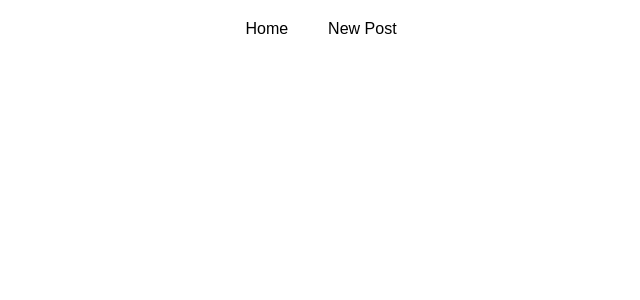
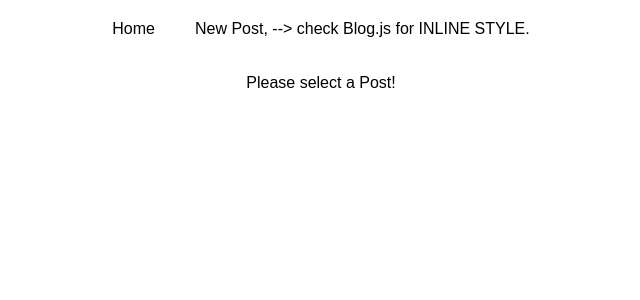
Before and after one commit to frfn/UdemyReactAppPt5, a React (Create React App) app: page /1 in a window 1280 px wide. Shown: the top 300 px of the page, without its empty margins (319-959 px from the left). Built offline with nearby package versions, Linux system fonts and the light colour scheme; no server answers.

Commit message:
added more routing properties, using push() method from this.props.history.push() to push a new page on top of the page stack

```diff
--- a/src/components/Post/Post.js
+++ b/src/components/Post/Post.js
@@ -6,7 +6,7 @@ import "./Post.css";
 const post = (props) => {
     /* props will have info passed from Posts.js + the props from BrowserRouter: history, location, match, staticContext
     because of the withRouter() wrapper! */
-	console.log(props);
+	// console.log(props);
 	return (
 		<article className='Post' onClick={props.clicked}>
 			<h1>{props.title}</h1>
--- a/src/containers/Blog/Blog.js
+++ b/src/containers/Blog/Blog.js
@@ -1,5 +1,5 @@
 import React, { Component } from "react";
-import { Route, NavLink } from "react-router-dom";
+import { Route, NavLink, Switch } from "react-router-dom";
 // import axios from 'axios'
 // import axios from "../../axios";
 
@@ -9,6 +9,7 @@ import { Route, NavLink } from "react-router-dom";
 import "./Blog.css";
 import Posts from "./Posts/Posts";
 import NewPost from "./NewPost/NewPost";
+import FullPost from "./FullPost/FullPost";
 
 class Blog extends Component {
 	render() {
@@ -23,7 +24,7 @@ class Blog extends Component {
 								<NavLink
 									exact
 									to='/'
-                                activeClassName="the-active-class"
+									activeClassName='the-active-class' /* for CSS use, a.the-active-class */
 								>
 									Home
 								</NavLink>
@@ -33,26 +34,35 @@ class Blog extends Component {
 								<NavLink
 									to={{
 										pathname: "/new-post",
-										hash: "#submit" /* for submitting */,
-										search: "?quick-submit=true",
+										hash:
+											"#submit" /* for submitting, the fragment */,
+										search:
+											"?quick-submit=true" /* the query */,
 									}}
 									activeStyle={{
-                                        color: 'blue',
-                                        textDecoration: 'underline'
+										color: "#fa923f",
+										textDecoration: "underline",
 									}}
 								>
-									New Post
+									New Post, --> check Blog.js for INLINE
+									STYLE.
 								</NavLink>
 							</li>
 						</ul>
 					</nav>
 				</header>
 
+				<Switch>
 					{/* path variable is RESERVED word */}
 					{/* '/' root should always be exact because each path has a root. */}
 					<Route path='/' exact component={Posts} />
 					{/* <Route path='/new-post' render={() => <NewPost />} /> */}
 					<Route path='/new-post' component={NewPost} />
+
+					{/* I can set routing here for the post... /:id - dynamic URL, 'id' will be in   */}
+					{/* :num = inside params, we then use in FullPost as this.props.match.params.num */}
+					<Route path='/:num' exact component={FullPost} />
+				</Switch>
 
 				{/* <section className="Posts">
           {posts}
--- a/src/containers/Blog/FullPost/FullPost.js
+++ b/src/containers/Blog/FullPost/FullPost.js
@@ -2,6 +2,10 @@ import React, { Component } from "react";
 import axios from "../../../axios";
 
 import "./FullPost.css";
+
+/* ANYTHING with this.props.id = undefined. I left it there for demo purposes, you can see IN console log */
+/* this.state.loadedPost in this example is the axios data */
+/* this.props are the properties PASSED FROM Blog.js because of the <Route to='/posts/:id/' exact component={FullPost}> tag */
 
 class FullPost extends Component {
 	/* loadedPost - right now, nothing has been loaded! */
@@ -25,9 +29,11 @@ class FullPost extends Component {
 
 	/* Safely fetching data! */
 	/* We have checked the properties as well as the state! */
-	componentDidUpdate() {
+	componentDidMount() {
+		console.log(this.props)
+
 		/* if props.id is TRUE, execute */
-		if (this.props.id) {
+		if (this.props.match.params.num) {
 			/* since loadedPost is NULL, w/o '!this.state.loadedPost', the 'if' condition will NEVER execute */
 			/* this.state.loadedPost checks to see if loadedPost has a value, if it does, true! */
 			/*
@@ -41,12 +47,15 @@ class FullPost extends Component {
 
             only CHANGE when the props.id is changed.
             */
+
+
 			if (
 				!this.state.loadedPost ||
 				(this.state.loadedPost &&
 					this.state.loadedPost.id !== this.props.id)
 			) {
-				axios.get("/posts/" + this.props.id).then((response) => {
+
+				axios.get("/posts/" + this.props.match.params.num).then((response) => {
 					this.setState({
 						loadedPost: response.data,
 					});
@@ -57,7 +66,7 @@ class FullPost extends Component {
 	}
 
 	deletePostHandler = () => {
-		axios.delete("/posts/" + this.props.id).then((response) => {
+		axios.delete("/posts/" + this.props.match.params.num).then((response) => {
 			console.log(response);
 		});
 	};
@@ -66,7 +75,7 @@ class FullPost extends Component {
 		let post = <p style={{ textAlign: "center" }}>Please select a Post!</p>;
 
 		/* This is to show that there IS a call being made, since AXIOS is Promise based, it is ASYNC, so this will show that it IS loading... for user purposes */
-		if (this.props.id) {
+		if (this.props.match.params.id) {
 			post = <p style={{ textAlign: "center" }}>Loading...</p>;
 		}
 
--- a/src/containers/Blog/NewPost/NewPost.js
+++ b/src/containers/Blog/NewPost/NewPost.js
@@ -1,6 +1,5 @@
 import React, { Component } from "react";
 import axios from "../../../axios";
-import { Link } from "react-router-dom";
 
 import "./NewPost.css";
 
@@ -13,7 +12,13 @@ class NewPost extends Component {
 	};
 
 	componentDidMount() {
-		console.log(this.props);
+        console.log(this.props);
+
+        /* Gives the KEY VALUE pair of the search query! */
+        const query = new URLSearchParams(this.props.location.search)
+		for(let params of query.entries()) {
+			console.log(params)
+		}
 	}
 
 	/* I am going to alter some stuff, but will keep original! edit: failed. */
--- a/src/containers/Blog/Posts/Posts.js
+++ b/src/containers/Blog/Posts/Posts.js
@@ -2,11 +2,12 @@ import React, { Component } from "react";
 import Post from "../../../components/Post/Post";
 import axios from "../../../axios";
 import styles from "./Posts.module.css";
+// import { Link } from "react-router-dom";
 
 class Posts extends Component {
 	state = {
 		/* onClick function will have method that sets state for this property! */
-		selectedPostId: null,
+		// selectedPostId: null,
 
 		/* response.data is an Array! the value of posts can be anything but for convention is set to empty list */
 		posts: [],
@@ -15,7 +16,7 @@ class Posts extends Component {
 
 	/* Lifecycle Method */
 	componentDidMount() {
-		console.log(this.props)
+		console.log(this.props);
 
 		/* I am able to shorten path name BECAUSE I created the axios.js instance and made baseURL the link that posts/ will come from */
 		axios
@@ -43,7 +44,7 @@ class Posts extends Component {
 					{
 						/* posts: response.data */
 						posts: updatedPosts,
-					},
+					}
 					// () => {
 					// 	console.log(updatedPosts);
 					// }
@@ -63,15 +64,20 @@ class Posts extends Component {
 	/* if user clicks on post */
 	/* ID is collected from anonymous function, below */
 	postSelectedHandler = (id) => {
-		this.setState(
-			{
-				selectedPostId: id,
-			},
-			// () => {
-			// 	console.log(this.state.selectedPostId);
-			// }
-		);
+		// this.setState(
+		// 	{
+		// 		selectedPostId: id,
+		// 	},
+		// 	// () => {
+		// 	// 	console.log(this.state.selectedPostId);
+		// 	// }
+		// );
 
+		this.props.history.push({
+			pathname: "/" + id
+		});
+
+		// this.props.history.push('/' + id);
 	};
 
 	render() {
@@ -82,6 +88,10 @@ class Posts extends Component {
 		if (!this.state.error) {
 			posts = this.state.posts.map((post) => {
 				return (
+					/* post.id IS from the response.data */
+					/* KEY as we know MUST be in the most OUTER tag */
+					/* clicking the LINK, I will be redirected to that PATH URL */
+					// <Link  to={'/' + post.id}>
 					<Post
 						/* clicked will just collect the id and pass it into its parameter! */
 						clicked={() => this.postSelectedHandler(post.id)}
@@ -97,6 +107,7 @@ class Posts extends Component {
 							match = {this.props.matchh}
 						*/
 					/>
+					// </Link>
 				);
 			});
 		}
```
Also changed, not shown: Recap.txt. Lines whose indentation alone changed are shown as unchanged.
